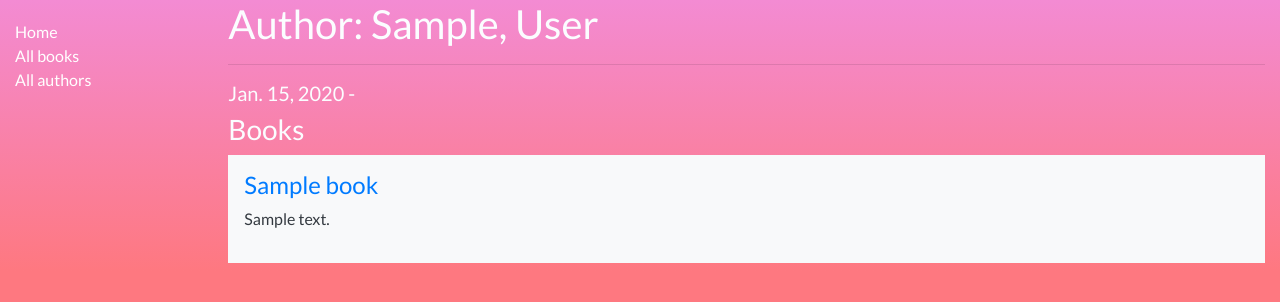
After one commit to Boasbabs/local_library_mozilla_tut, a Django app: page /catalog/author/1 in a window 1280 px wide. The commit adds this page. Shown: the top 302 px of the page. Run offline with Django 3.2, Linux system fonts and the light colour scheme; tables that the repository leaves empty hold one stand-in row (values such as "Sample post"); some libraries are stand-ins or nearby versions.

Commit message:
Implement the author detail & list view

```diff
--- /dev/null
+++ b/local_library/catalog/templates/catalog/author_detail.html
@@ -0,0 +1,18 @@
+{% extends "catalog/base_generic.html" %}
+
+{% block content %}
+
+    {% if author %}
+        <h1>Author: {{ author.first_name }}, {{ author.last_name }}</h1>
+        <hr>
+        <h5>{{ author.date_of_birth }} - </h5>
+
+        <h3>Books</h3>
+        <div class="p-3 mb-2 bg-light text-dark">
+        {% for bk in author.book_set.all %}
+            <h4 class="text-primary">{{ bk.title }}</h4>
+            <p class="text-dark">{{ bk.summary }}</p>
+        {% endfor %}
+        </div>
+    {% endif %}
+{% endblock %}
--- a/local_library/catalog/templates/catalog/base_generic.html
+++ b/local_library/catalog/templates/catalog/base_generic.html
@@ -1,4 +1,3 @@
-{% load staticfiles static %}
 <!doctype html>
 <html lang="en">
 <head>
@@ -7,10 +6,11 @@
           content="width=device-width, user-scalable=no, initial-scale=1.0, maximum-scale=1.0, minimum-scale=1.0">
     <meta http-equiv="X-UA-Compatible" content="ie=edge">
     {% block title %}<title>Local Library</title>{% endblock %}
-    <link rel="stylesheet" href="https://maxcdn.bootstrapcdn.com/bootstrap/3.3.7/css/bootstrap.min.css">
+    <link rel="stylesheet" href="https://maxcdn.bootstrapcdn.com/bootstrap/4.0.0/css/bootstrap.min.css">
     <script src="https://ajax.googleapis.com/ajax/libs/jquery/1.12.4/jquery.min.js"></script>
-    <script src="https://maxcdn.bootstrapcdn.com/bootstrap/3.3.7/js/bootstrap.min.js"></script>
+    <script src="https://maxcdn.bootstrapcdn.com/bootstrap/4.0.0/js/bootstrap.min.js"></script>
 
+    {% load staticfiles static %}
 
     <!--Add additional CSS in static files-->
     <link rel="stylesheet" type="text/css" href="{% static 'catalog/css/style.css'  %}">
@@ -24,7 +24,7 @@
                 <ul class="sidebar-nav">
                     <li><a href="{% url 'index' %}">Home</a></li>
                     <li><a href="{% url 'books' %}">All books</a></li>
-                    <li><a href="">All authors</a></li>
+                    <li><a href="{% url 'authors' %}">All authors</a></li>
                 </ul>
             {% endblock %}
         </div>
@@ -33,18 +33,18 @@
             <nav aria-label="Page navigation">
             {% block pagination %}
                 {% if is_paginated %}
-                    <ul class="pagination pagination-lg">
-                            <li>
+                    <ul class="pagination">
+                            <li class="page-item">
                             {% if page_obj.has_previous %}
-                                <a href="{{ request.path }}?page={{ page_obj.previous_page_number }}">previous</a>
+                                <a class="page-link" href="{{ request.path }}?page={{ page_obj.previous_page_number }}">previous</a>
                             {% endif %}
                             </li>
-                            <li class="active">
-                                <a href="">page {{ page_obj.number }} of {{ page_obj.paginator.num_pages }}</a>
+                            <li class="page-item active">
+                                <a class="page-link" href="">page {{ page_obj.number }} of {{ page_obj.paginator.num_pages }}</a>
                             </li>
-                            <li>
+                            <li class="page-item">
                             {% if page_obj.has_next %}
-                                <a href="{{ request.path }}?page={{ page_obj.next_page_number }}">next</a>
+                                <a class="page-link" href="{{ request.path }}?page={{ page_obj.next_page_number }}">next</a>
                             {% endif %}
                             </li>
                     </ul>
--- a/local_library/catalog/templates/catalog/book_detail.html
+++ b/local_library/catalog/templates/catalog/book_detail.html
@@ -3,7 +3,7 @@
 {% block content %}
     <h1>Title: {{ book.title }}</h1>
 
-    <p><strong>Author:</strong> <a href="">{{ book.author }}</a></p>
+    <p><strong>Author:</strong> <a href="{% url 'author-detail' book.author.pk %}">{{ book.author }}</a></p>
     <p><strong>Summary:</strong> {{ book.summary }}</p>
     <p><strong>ISBN:</strong> {{ book.isbn }}</p>
     {#    <p><strong>Language:</strong> {{ book.language }}</p>#}
--- a/local_library/catalog/urls.py
+++ b/local_library/catalog/urls.py
@@ -5,4 +5,6 @@ urlpatterns = [
     path("", views.index, name="index"),
     path("books/", views.BookListView.as_view(), name="books"),
     path("book/<int:pk>", views.BookDetailView.as_view(), name="book-detail"),
+    path("authors/", views.AuthorListView.as_view(), name="authors"),
+    path("author/<int:pk>", views.AuthorDetailView.as_view(), name="author-detail"),
 ]
--- a/local_library/catalog/views.py
+++ b/local_library/catalog/views.py
@@ -36,3 +36,12 @@ class BookListView(generic.ListView):
 
 class BookDetailView(generic.DetailView):
     model = Book
+
+
+class AuthorListView(generic.ListView):
+    model = Author
+    paginate_by = 2
+
+
+class AuthorDetailView(generic.DetailView):
+    model = Author
```
Also changed, not shown: local_library/catalog/templates/catalog/author_list.html (added, +17 -0 lines).
